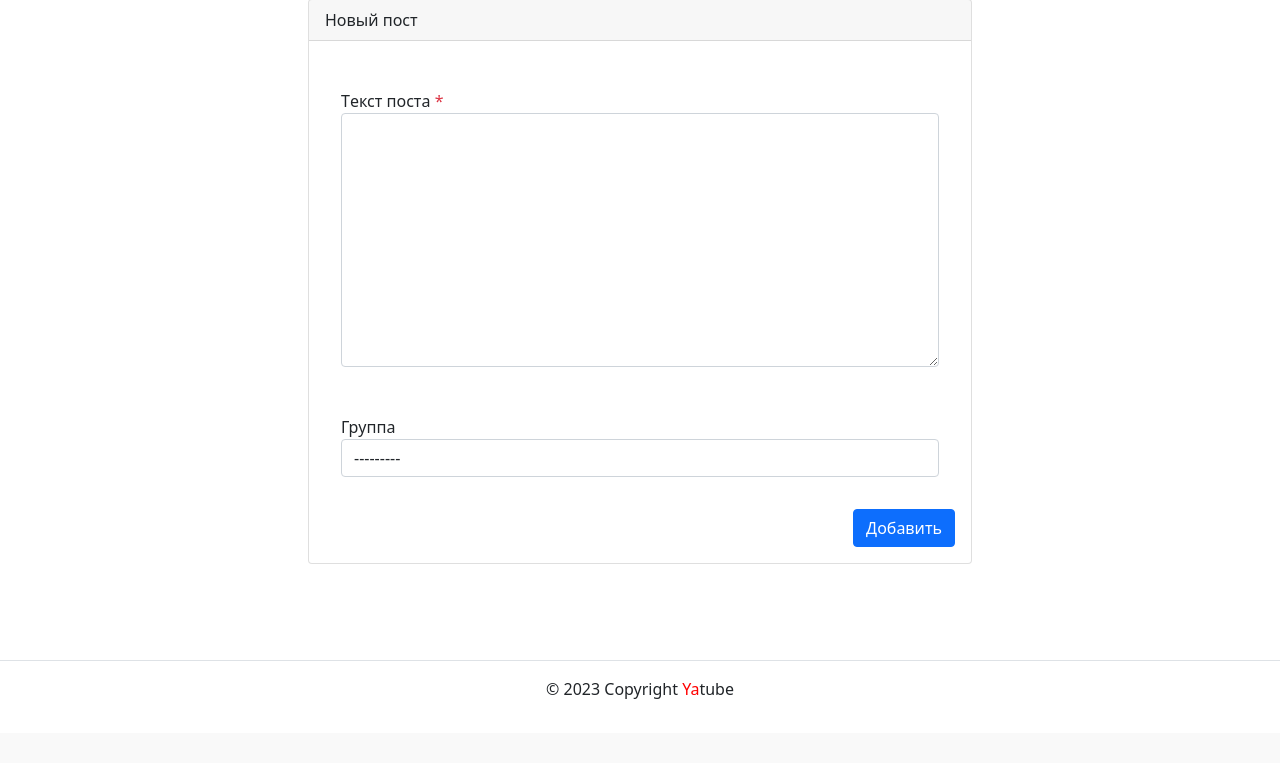
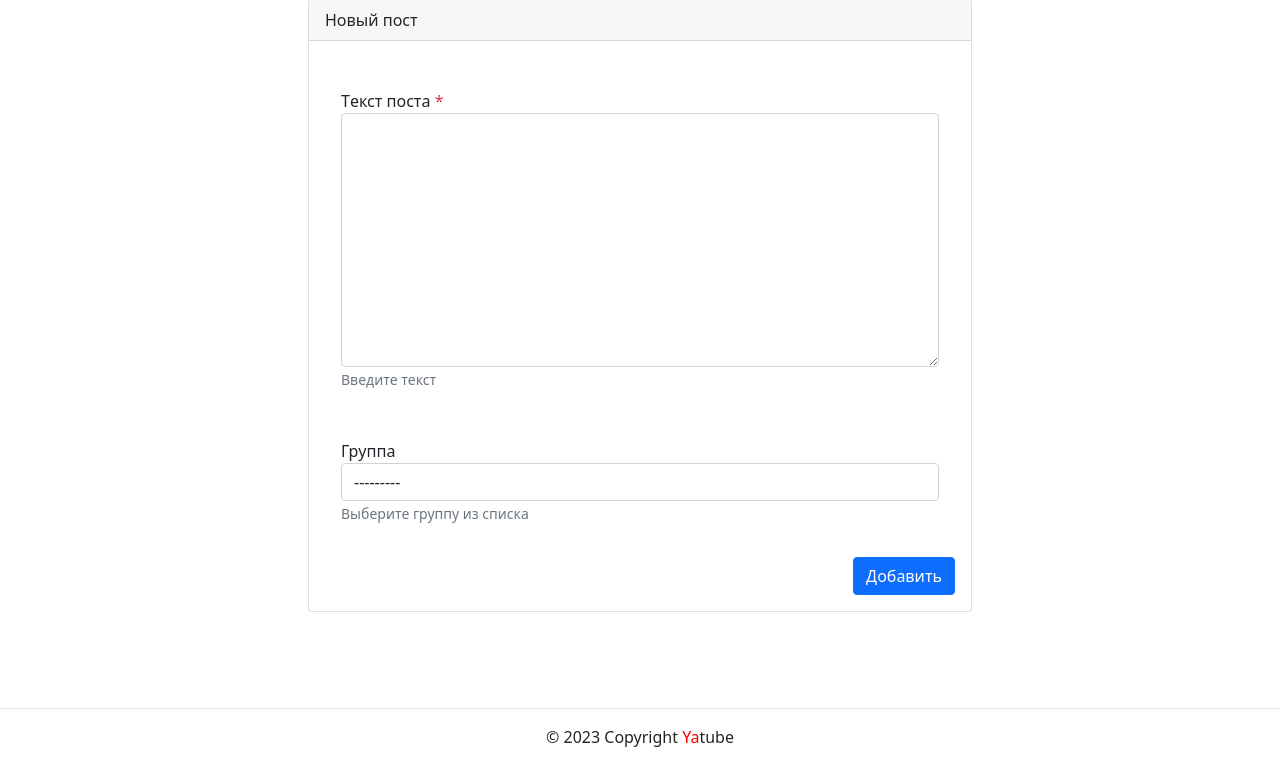
Before and after one commit to mdflamingo/hw03_forms, a Django app: page /create/ in a window 1280 px wide. Shown: the part 153-916 px from the top of the page. Before the commit the page ends 852 px from the top, so only its background shows below. Run offline with Django 3.2, Linux system fonts and the light colour scheme; the visitor is signed in with stand-in values (Sample User, id 1); data that the repository does not hold is empty; some libraries are stand-ins or nearby versions.

Commit message:
добавлены подсказки help_texts

```diff
--- a/yatube/posts/forms.py
+++ b/yatube/posts/forms.py
@@ -11,6 +11,6 @@ class PostForm(forms.ModelForm):
             'text': 'Tекст поста',
             'group': 'Группа',
         }
-        help_text = {'text': 'Введите текст',
-                     'group': 'Выберите группу из списка'
-                     }
+        help_texts = {'text': 'Введите текст',
+                      'group': 'Выберите группу из списка'
+                      }
```
Also changed, not shown: yatube/templates/posts/create_post.html (indentation only).
